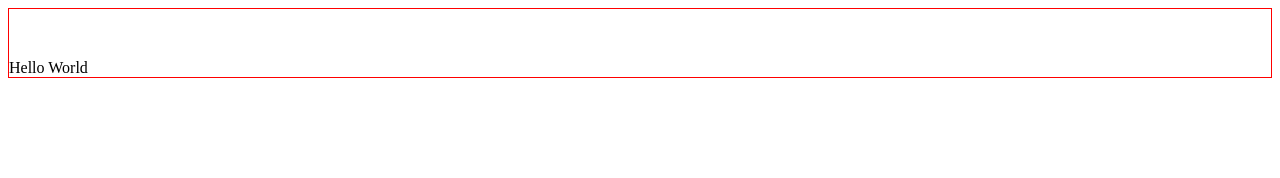
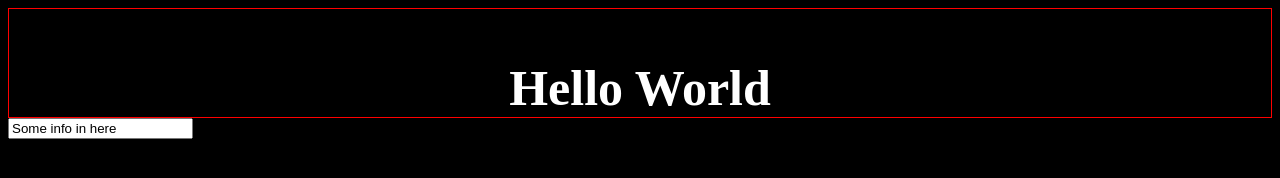
Before and after one commit to Flandy85/javascript_git_exercize, a plain HTML site: page index.html in a window 1280 px wide. Drawn offline with Linux system fonts and the light colour scheme.

Commit message:
Removed comment on input in dex.html and created two functions in variables.js

```diff
--- a/index.html
+++ b/index.html
@@ -7,7 +7,7 @@
 
 	<div id="main">testing and more testing</div>
 
-	<!-- <input type="text" class="textfield" value="Some info in here"> -->
+	<input type="text" class="textfield" value="Some info in here">
 	<script type="text/javascript" src="variables.js"></script>
 </body>
 </html>
--- a/variables.js
+++ b/variables.js
@@ -133,7 +133,48 @@ else {
 // console.log(input);
 // data = txt.value;
 // console.log(data);
+
+// Select id main
 var main = document.querySelector('#main');
-main.innerHTML = 'Hello World';
-main.style.border = '1px solid red';
-main.style.paddingTop = '50px';
+main.innerHTML = 'Hello World'; // Change content to hello world
+main.style.border = '1px solid red'; // change css 1px solid red border
+main.style.paddingTop = '50px'; // add 50px padding top
+main.style.color = '#fff'; // Change text color to white
+main.style.textAlign = 'center';
+main.style.fontSize = '50px';
+main.style.fontWeight = '800';
+
+// Select body html tag
+var body = document.querySelector('body');
+body.style.backgroundColor = 'black' // Change background color on body to white
+
+// Sample function
+// function Addition(num1, num2) {
+// 	// var Name = prompt("What is ypur name?");
+// 	// alert("Hello " + Name);
+// 		total = num1 + num2;
+// 		return total;
+// }
+// var newTotal = Addition(10, 15);
+// alert(newTotal);
+
+// Multiplikation function example
+function Multiplikation(number1, number2) {
+	Total = number1 * number2
+	return Total;
+}
+Multiplikation(50, 23);
+console.log(Multiplikation(50, 23));
+
+// Add names function
+function YourNames(firstName, lastName) {
+	fullName = firstName + lastName;
+	return fullName;
+}
+console.log(YourNames("Anders ", "Gustavsson"));
+// // if(today == "Monday") {
+// // 	Addition();
+// // }
+// // else {
+// 	Addition();
+// }
```
